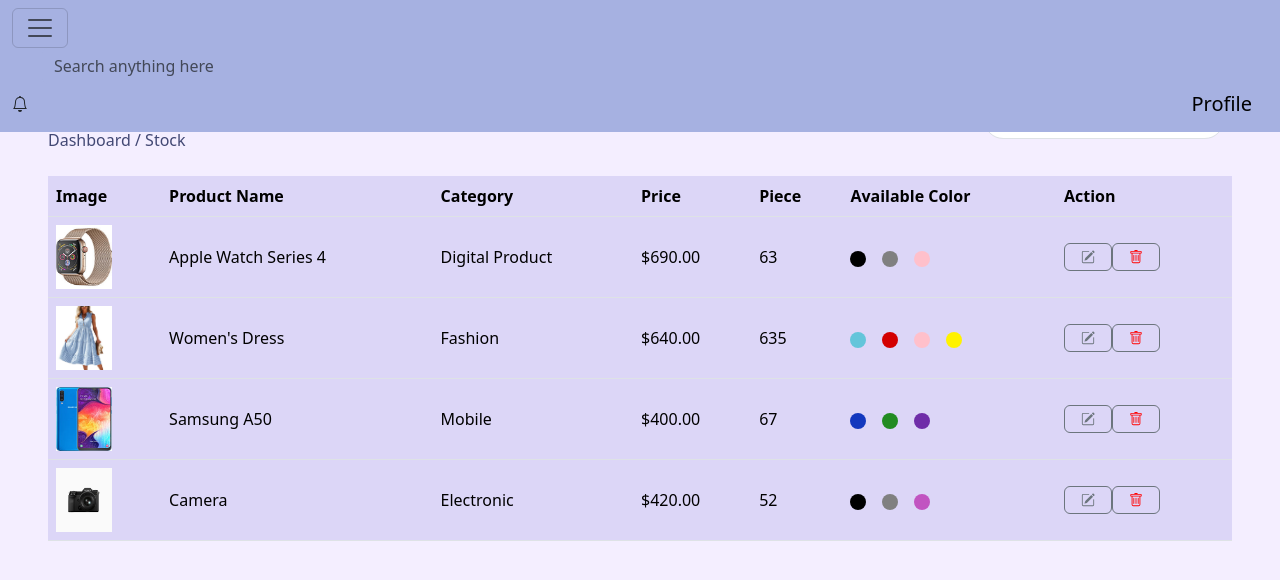
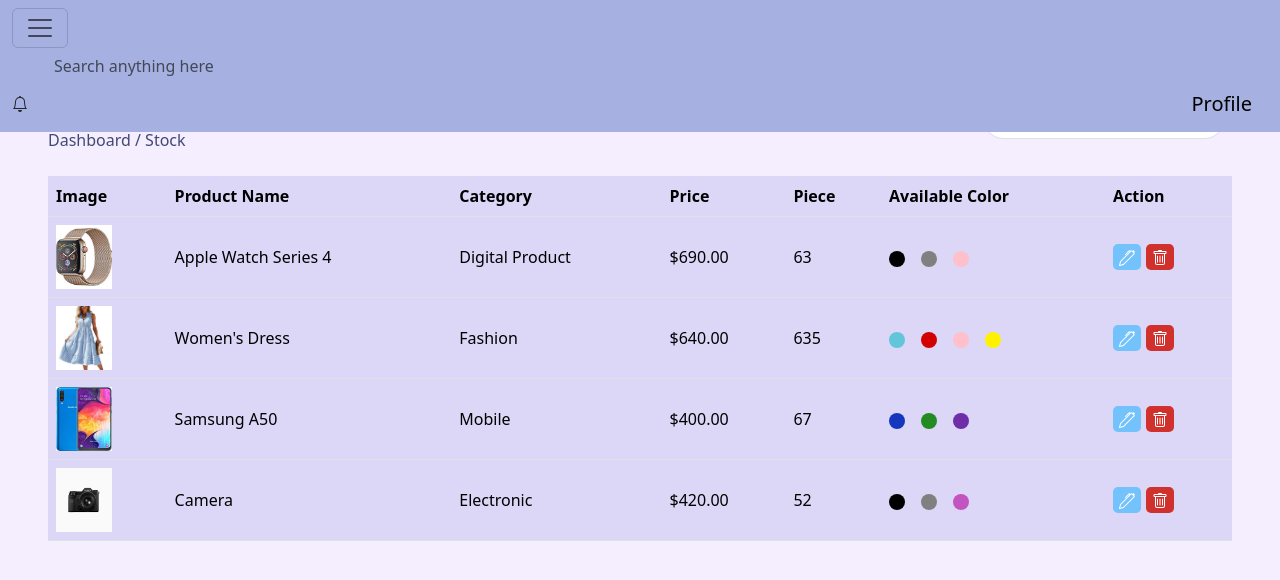
Before and after one commit to peanut150/Inventory-Practice, a React (Vite) app: page /stock in a window 1280 px wide. Shown: the top 580 px of the page. Built offline with nearby package versions, Linux system fonts and the light colour scheme.

Commit message:
modified edit & delete button and added delete modal in Stock page

```diff
--- a/src/pages/stock/stock.jsx
+++ b/src/pages/stock/stock.jsx
@@ -1,4 +1,6 @@
 import * as Icon from "react-bootstrap-icons";
+
+import DeleteModal from "../../components/modal/DeleteModal";
 
 import Stock1 from "../../assets/stocks/stock1.jpg";
 import Stock2 from "../../assets/stocks/stock2.jpg";
@@ -86,24 +88,31 @@ function Stock() {
             <td className="align-middle" style={{ backgroundColor: "#DCD6F7" }}>
               <div className="d-flex">
                 <button
-                  type="button"
-                  className="btn btn-outline-secondary d-flex align-items-center"
-                  style={{ width: "3rem", height: "1.8rem" }}
+                  style={{
+                    marginRight: "5px",
+                    backgroundColor: "#73C2FB",
+                    border: "none",
+                    borderRadius: "5px",
+                  }}
                 >
-                  <Icon.PencilSquare
-                    style={{ fontSize: "14px", margin: "auto" }}
-                  />
+                  <Icon.Pen color="#fff" style={{ marginBottom: "2px" }} />
                 </button>
 
                 <button
-                  type="button"
-                  className="btn btn-outline-secondary d-flex align-items-center"
-                  style={{ width: "3rem", height: "1.8rem" }}
+                  style={{
+                    backgroundColor: "#D0312D",
+                    border: "none",
+                    borderRadius: "5px",
+                  }}
                 >
                   <Icon.Trash
-                    style={{ color: "red", fontSize: "14px", margin: "auto" }}
+                    color="#fff"
+                    style={{ marginBottom: "2px" }}
+                    data-bs-toggle="modal"
+                    data-bs-target="#delete-modal"
                   />
                 </button>
+                <DeleteModal />
               </div>
             </td>
           </tr>
@@ -137,24 +146,31 @@ function Stock() {
             <td className="align-middle" style={{ backgroundColor: "#DCD6F7" }}>
               <div className="d-flex">
                 <button
-                  type="button"
-                  className="btn btn-outline-secondary d-flex align-items-center"
-                  style={{ width: "3rem", height: "1.8rem" }}
+                  style={{
+                    marginRight: "5px",
+                    backgroundColor: "#73C2FB",
+                    border: "none",
+                    borderRadius: "5px",
+                  }}
                 >
-                  <Icon.PencilSquare
-                    style={{ fontSize: "14px", margin: "auto" }}
-                  />
+                  <Icon.Pen color="#fff" style={{ marginBottom: "2px" }} />
                 </button>
 
                 <button
-                  type="button"
-                  className="btn btn-outline-secondary d-flex align-items-center"
-                  style={{ width: "3rem", height: "1.8rem" }}
+                  style={{
+                    backgroundColor: "#D0312D",
+                    border: "none",
+                    borderRadius: "5px",
+                  }}
                 >
                   <Icon.Trash
-                    style={{ color: "red", fontSize: "14px", margin: "auto" }}
+                    color="#fff"
+                    style={{ marginBottom: "2px" }}
+                    data-bs-toggle="modal"
+                    data-bs-target="#delete-modal"
                   />
                 </button>
+                <DeleteModal />
               </div>
             </td>
           </tr>
@@ -187,24 +203,31 @@ function Stock() {
             <td className="align-middle" style={{ backgroundColor: "#DCD6F7" }}>
               <div className="d-flex">
                 <button
-                  type="button"
-                  className="btn btn-outline-secondary d-flex align-items-center"
-                  style={{ width: "3rem", height: "1.8rem" }}
+                  style={{
+                    marginRight: "5px",
+                    backgroundColor: "#73C2FB",
+                    border: "none",
+                    borderRadius: "5px",
+                  }}
                 >
-                  <Icon.PencilSquare
-                    style={{ fontSize: "14px", margin: "auto" }}
-                  />
+                  <Icon.Pen color="#fff" style={{ marginBottom: "2px" }} />
                 </button>
 
                 <button
-                  type="button"
-                  className="btn btn-outline-secondary d-flex align-items-center"
-                  style={{ width: "3rem", height: "1.8rem" }}
+                  style={{
+                    backgroundColor: "#D0312D",
+                    border: "none",
+                    borderRadius: "5px",
+                  }}
                 >
                   <Icon.Trash
-                    style={{ color: "red", fontSize: "14px", margin: "auto" }}
+                    color="#fff"
+                    style={{ marginBottom: "2px" }}
+                    data-bs-toggle="modal"
+                    data-bs-target="#delete-modal"
                   />
                 </button>
+                <DeleteModal />
               </div>
             </td>
           </tr>
@@ -237,24 +260,31 @@ function Stock() {
             <td className="align-middle" style={{ backgroundColor: "#DCD6F7" }}>
               <div className="d-flex">
                 <button
-                  type="button"
-                  className="btn btn-outline-secondary d-flex align-items-center"
-                  style={{ width: "3rem", height: "1.8rem" }}
+                  style={{
+                    marginRight: "5px",
+                    backgroundColor: "#73C2FB",
+                    border: "none",
+                    borderRadius: "5px",
+                  }}
                 >
-                  <Icon.PencilSquare
-                    style={{ fontSize: "14px", margin: "auto" }}
-                  />
+                  <Icon.Pen color="#fff" style={{ marginBottom: "2px" }} />
                 </button>
 
                 <button
-                  type="button"
-                  className="btn btn-outline-secondary d-flex align-items-center"
-                  style={{ width: "3rem", height: "1.8rem" }}
+                  style={{
+                    backgroundColor: "#D0312D",
+                    border: "none",
+                    borderRadius: "5px",
+                  }}
                 >
                   <Icon.Trash
-                    style={{ color: "red", fontSize: "14px", margin: "auto" }}
+                    color="#fff"
+                    style={{ marginBottom: "2px" }}
+                    data-bs-toggle="modal"
+                    data-bs-target="#delete-modal"
                   />
                 </button>
+                <DeleteModal />
               </div>
             </td>
           </tr>
```
